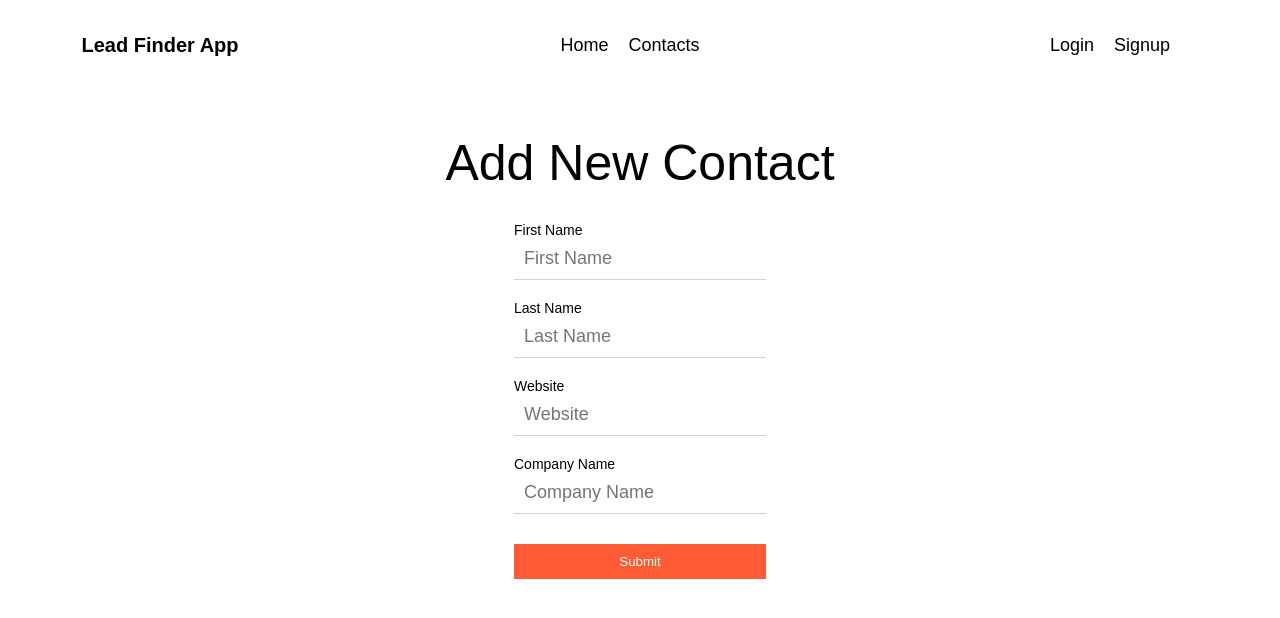
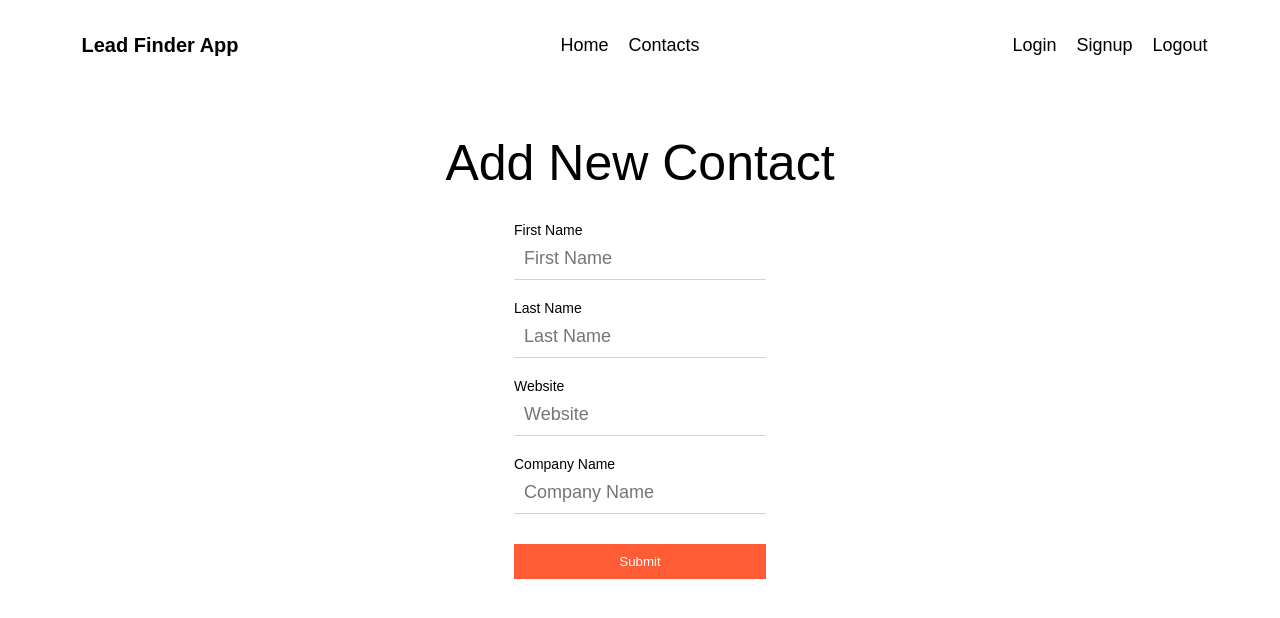
Before and after one commit to andymcbee/lead-finder, a React (Create React App) app in the folder client/: page / in a window 1280 px wide. Shown: the top 618 px of the page. Built offline with nearby package versions, Linux system fonts and the light colour scheme.

Commit message:
Add logout (JWT) functionality

```diff
--- a/client/package.json
+++ b/client/package.json
@@ -13,6 +13,7 @@
     "@testing-library/react": "^13.1.1",
     "@testing-library/user-event": "^13.5.0",
     "axios": "^0.27.1",
+    "jwt-decode": "^3.1.2",
     "react": "^18.0.0",
     "react-csv": "^2.2.2",
     "react-dom": "^18.0.0",
--- a/client/src/components/topbar/TopBar.js
+++ b/client/src/components/topbar/TopBar.js
@@ -1,8 +1,34 @@
-import React from "react";
+import React, { useState, useEffect } from "react";
+import { useNavigate } from "react-router-dom";
+
 import { Link } from "react-router-dom";
 import "./topBar.css";
+import decode from "jwt-decode";
+import { useDispatch } from "react-redux";
+import { bindActionCreators } from "redux";
+import { actionCreators } from "../../state/index";
 
 export const TopBar = () => {
+  const [user, setUser] = useState(JSON.parse(localStorage.getItem("profile")));
+  const dispatch = useDispatch();
+  const { logout } = bindActionCreators(actionCreators, dispatch);
+
+  const navigate = useNavigate();
+
+  useEffect(() => {
+    const token = user?.token;
+
+    if (token) {
+      const decodedToken = decode(token);
+      //check and see if exp value (in milliseconds) is less than 1000. If so, log out.
+      if (decodedToken.exp * 1000 < new Date().getTime()) {
+        logout(navigate);
+      }
+    }
+
+    setUser(JSON.parse(localStorage.getItem("profile")));
+  }, [navigate, user, logout]);
+
   return (
     <div className="top">
       <div className="topLeft">
@@ -36,6 +62,11 @@ export const TopBar = () => {
               Signup
             </Link>
           </li>
+          <li className="topListItem">
+            <div className="link" onClick={() => logout(navigate)}>
+              Logout
+            </div>
+          </li>
         </ul>
       </div>
     </div>
--- a/client/src/state/actionCreators/auth.js
+++ b/client/src/state/actionCreators/auth.js
@@ -21,3 +21,12 @@ export const signin = (formData, navigate) => async (dispatch) => {
     console.log(error);
   }
 };
+
+export const logout = (navigate) => async (dispatch) => {
+  try {
+    dispatch({ type: "LOGOUT" });
+    navigate("/login");
+  } catch (error) {
+    console.log(error);
+  }
+};
--- a/client/src/state/actionCreators/index.js
+++ b/client/src/state/actionCreators/index.js
@@ -1,2 +1,2 @@
 export { getContacts, createContact } from "./contacts";
-export { signup, signin } from "./auth";
+export { signup, signin, logout } from "./auth";
--- a/client/src/state/reducers/userReducer.js
+++ b/client/src/state/reducers/userReducer.js
@@ -3,6 +3,9 @@ const authReducer = (state = { authData: null }, action) => {
     case "AUTH":
       localStorage.setItem("profile", JSON.stringify({ ...action?.data }));
       return { ...state, authData: action?.data };
+    case "LOGOUT":
+      localStorage.clear();
+      return { ...state, authData: null };
 
     default:
       return state;
```
Also changed, not shown: 1 other file (tests, documents, lock files or other folders).
